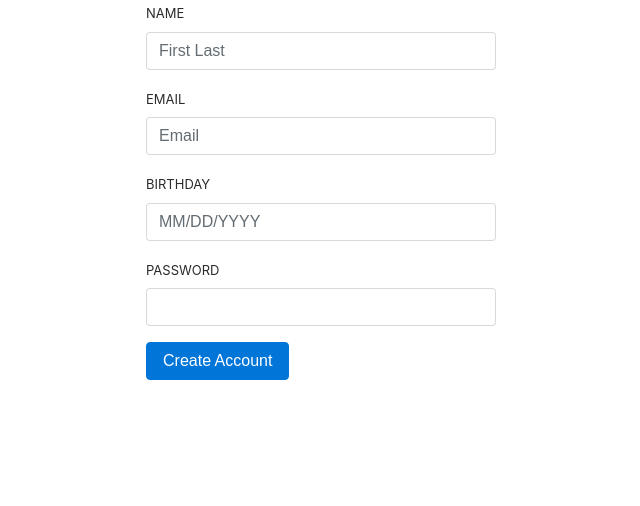
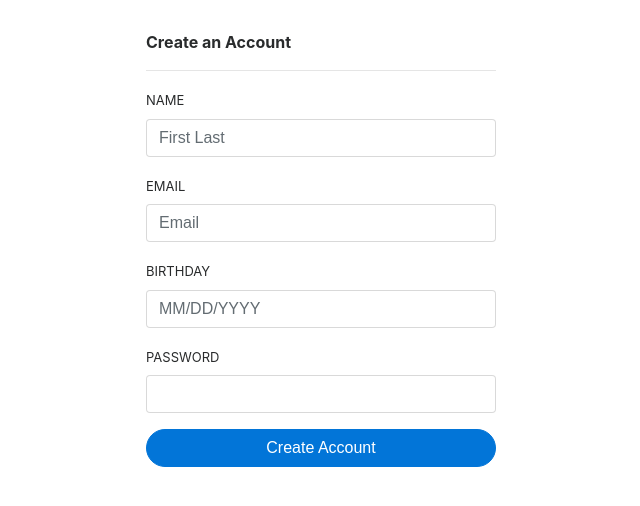
Before and after one commit to Arun-UB/react-form, a React (Create React App) app: page / in a window 1280 px wide. Shown: the top 506 px of the page, without its empty margins (319-959 px from the left). Built offline with nearby package versions, Linux system fonts and the light colour scheme.

Commit message:
More changes

```diff
--- a/src/App.css
+++ b/src/App.css
@@ -1,7 +1,7 @@
 @import url("https://maxcdn.bootstrapcdn.com/bootstrap/4.0.0-alpha.6/css/bootstrap.min.css");
 
-.container > form {
-  padding-top: 20px;
+.login {
+   padding-top: 30px;
 }
 
 .error-msg {
@@ -12,3 +12,7 @@
 label {
   font-size:13px;
 }
+
+.round-btn{
+  border-radius: 1.25rem;
+}
--- a/src/Form.js
+++ b/src/Form.js
@@ -94,9 +94,10 @@ class Form extends Component {
     }
     render() {
         return (
-            <div className="row justify-content-center">
-
+            <div className="login row justify-content-center">
                 <form className="col-4" onSubmit={this.onSubmit}>
+                        <p><strong>Create an Account</strong></p>
+                        <hr/>
                     <div
                         className={`form-group ${ !this.state.error.name
                         ? null
@@ -147,7 +148,7 @@ class Form extends Component {
                             placeholder="MM/DD/YYYY"
                             onChange={(e) => this.onChange(e)}/> {this.state.error.bday
                             ? <div className="form-control-feedback d-block bg-danger rounded error-msg">
-                                    Invalid date ,input as MM/DD/YYYY</div>
+                                    Invalid date, input as MM/DD/YYYY</div>
                             : null}
                     </div>
                     <div
@@ -166,7 +167,7 @@ class Form extends Component {
                                     Password should be atleast 6 characters</div>
                             : null}
                     </div>
-                    <button type="submit" className="btn btn-primary">Create Account</button>
+                    <button type="submit" className="btn btn-primary btn-block round-btn">Create Account</button>
                 </form>
             </div>
         )
```
Also changed, not shown: package.json (+6 -1 lines).
